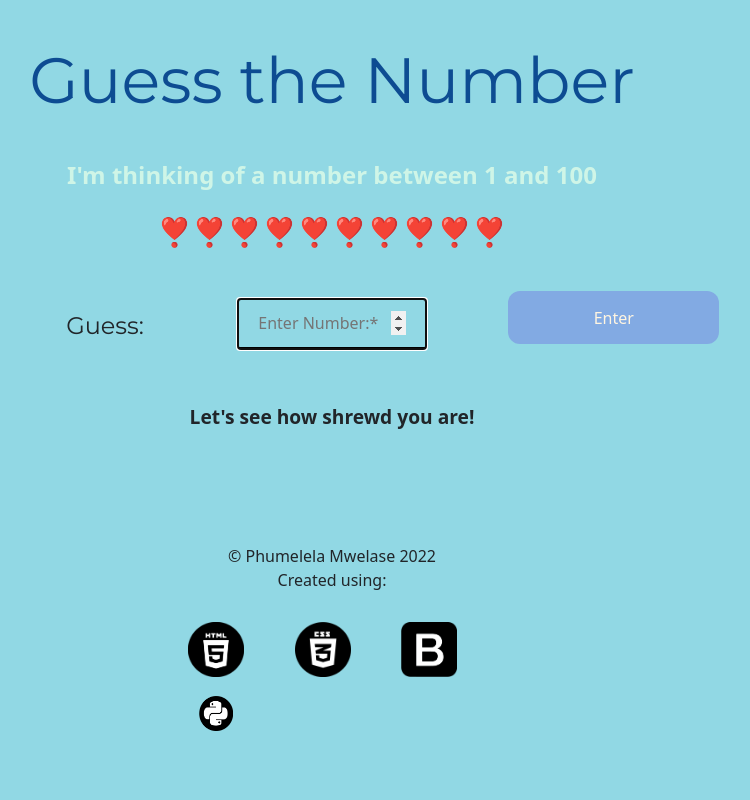
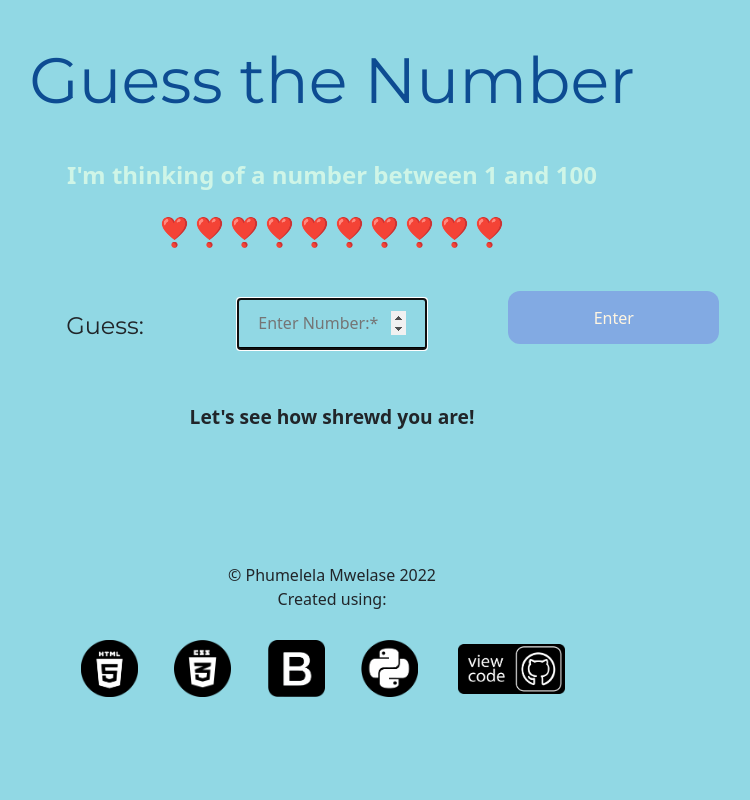
Before and after one commit to PhumelelaMwelase/guess-the-num, a Flask app: page / in a window 1280 px wide. Shown: the whole page, without its empty margins (308-1058 px from the left). Run offline with Flask 2, Linux system fonts and the light colour scheme.

Commit message:
Add github link Add padding to footer

```diff
--- a/static/css/styles.css
+++ b/static/css/styles.css
@@ -154,6 +154,7 @@
 
 #end-logos {
   padding-top: 2%;
+  padding-bottom: 2%;
 }
 
 .image {
--- a/templates/index.html
+++ b/templates/index.html
@@ -55,7 +55,7 @@
         {% if wins > 0 %}
         <h4>Wins: {{ wins }}</h4>
         {% endif %}
-        {% if highest > 0 %}
+        {% if highest > 1 %}
           <h5>High-score: {{ highest }}</h5>
         {% endif %}
       </section>
@@ -69,7 +69,7 @@
 
     Created using:
 
-    <section id="end-logos" class="mx-auto col-3">
+    <section id="end-logos" class="mx-auto col-5">
       <div class="container-fluid bottom-container">
         <div class="row">
           <div class="col">
@@ -92,9 +92,17 @@
             <img src="static/images/python black-01.png" alt="python" class="image">
       </div>
       </div>
+          <div class="col">
+        <div class="footer-container mx-auto" id="github">
+          <a href="https://github.com/PhumelelaMwelase/guess-the-num" target="_blank">
+            <img src="static/images/view git.png" alt="git button" class="image">
+          </a>
+        </div>
+      </div>
       </div>
       </div>
     </section>
+
   </section>
 
   </div>
```
Also changed, not shown: static/images/view git.png (added).
